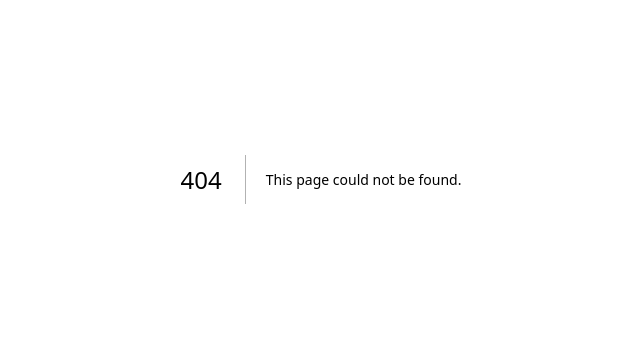
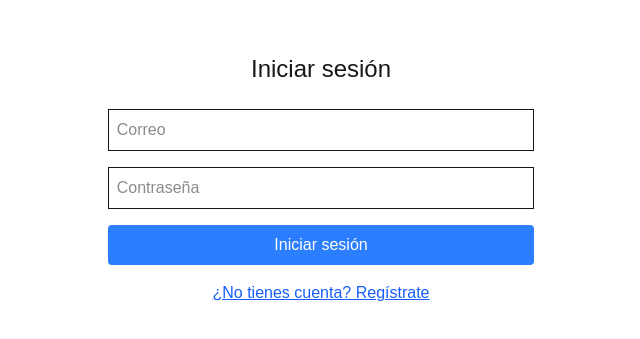
Before and after one commit to willian-mayer/budget-app, a Next.js app in the folder frontend/: page /login in a window 1280 px wide. Before the commit this address had no page. Shown: the part 221-560 px from the top of the page, without its empty margins (319-959 px from the left). Built offline with nearby package versions, Linux system fonts and the light colour scheme.

Commit message:
adding login/register

```diff
--- /dev/null
+++ b/frontend/src/app/login/page.tsx
@@ -0,0 +1,79 @@
+'use client'
+
+import { useState } from 'react'
+import { useRouter } from 'next/navigation'
+
+export default function LoginPage() {
+  const router = useRouter()
+  const [isRegistering, setIsRegistering] = useState(false)
+  const [email, setEmail] = useState('')
+  const [password, setPassword] = useState('')
+
+  const handleSubmit = (e: React.FormEvent) => {
+    e.preventDefault()
+
+    if (isRegistering) {
+      // Guardamos "usuario" en localStorage
+      localStorage.setItem('user', JSON.stringify({ email, password }))
+      localStorage.setItem('isAuthenticated', 'true')
+      router.push('/')
+    } else {
+      const storedUser = localStorage.getItem('user')
+      if (!storedUser) {
+        alert('No hay usuarios registrados. Regístrate primero.')
+        return
+      }
+
+      const { email: savedEmail, password: savedPassword } = JSON.parse(storedUser)
+
+      if (email === savedEmail && password === savedPassword) {
+        localStorage.setItem('isAuthenticated', 'true')
+        router.push('/')
+      } else {
+        alert('Correo o contraseña incorrectos.')
+      }
+    }
+  }
+
+  return (
+    <div className="flex flex-col items-center justify-center h-screen">
+      <h1 className="text-2xl mb-6">
+        {isRegistering ? 'Registro' : 'Iniciar sesión'}
+      </h1>
+
+      <form onSubmit={handleSubmit} className="flex flex-col gap-4 w-1/3">
+        <input
+          className="border p-2"
+          type="email"
+          placeholder="Correo"
+          value={email}
+          onChange={(e) => setEmail(e.target.value)}
+          required
+        />
+        <input
+          className="border p-2"
+          type="password"
+          placeholder="Contraseña"
+          value={password}
+          onChange={(e) => setPassword(e.target.value)}
+          required
+        />
+        <button
+          className="bg-blue-500 text-white p-2 rounded"
+          type="submit"
+        >
+          {isRegistering ? 'Registrarse' : 'Iniciar sesión'}
+        </button>
+      </form>
+
+      <button
+        className="mt-4 text-blue-600 underline"
+        onClick={() => setIsRegistering(!isRegistering)}
+      >
+        {isRegistering
+          ? '¿Ya tienes cuenta? Inicia sesión'
+          : '¿No tienes cuenta? Regístrate'}
+      </button>
+    </div>
+  )
+}
--- a/frontend/src/app/page.tsx
+++ b/frontend/src/app/page.tsx
@@ -4,6 +4,7 @@ import { useEffect, useState } from "react";
 import { Account, Transaction } from "@/types";
 import AccountModal from "@/components/AccountModal";
 import TransactionsModal from "@/components/TransactionsModal";
+import { useRouter } from "next/navigation";
 
 export default function Home() {
   const [accounts, setAccounts] = useState<Account[]>([]);
@@ -23,9 +24,18 @@ export default function Home() {
     if (data.length > 0) setSelectedAccount(data[0]);
   };
 
+  const router = useRouter();
+
   useEffect(() => {
     fetchAccounts();
   }, []);
+
+    useEffect(() => {
+    const isAuthenticated = localStorage.getItem('isAuthenticated')
+    if (!isAuthenticated) {
+      router.push('/login')
+    }
+  }, [router])
 
   const handleSelect = async (accountId: string) => {
     const res = await fetch(`http://localhost:8000/accounts/${accountId}`);
@@ -106,6 +116,19 @@ export default function Home() {
   return (
     <main className="flex p-6 space-x-6">
       {/* Panel izquierdo: cuentas */}
+      <h1>Dashboard Principal</h1>
+      <button
+  onClick={() => {
+    localStorage.removeItem('isAuthenticated')
+    router.push('/login')
+  }}
+  className="bg-red-500 text-white px-4 py-2 rounded"
+>
+  Cerrar sesión
+</button>
+      <div>
+
+      </div>
       <div className="w-1/3 border rounded p-4">
         <div className="flex justify-between items-center mb-4">
           <h2 className="text-xl font-bold">Cuentas</h2>
```
